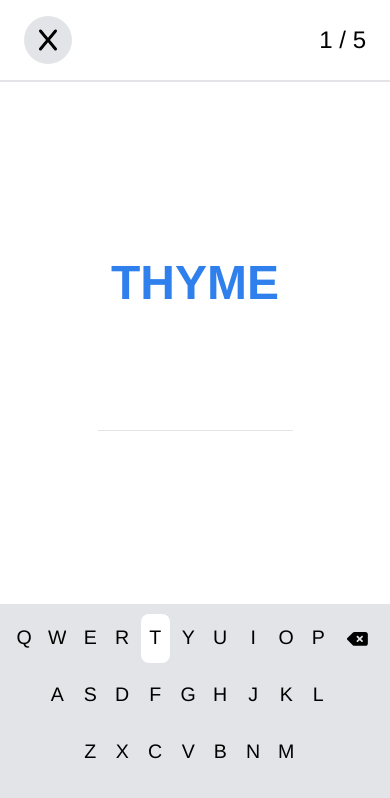
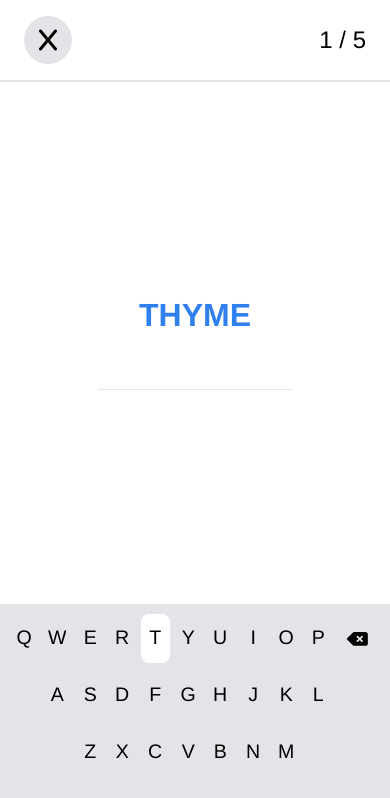
Before and after one commit to project-qwerty/project-qwerty, a Vue app: page /practice in a window 390 px wide. Shown: the top 798 px of the page. Built offline with nearby package versions, Linux system fonts and the light colour scheme.

Commit message:
adjust sizing of input/target words on mobile and allow them to wrap

```diff
--- a/src/components/Keyboard.vue
+++ b/src/components/Keyboard.vue
@@ -72,7 +72,6 @@
 
 
 <style scoped>
-
   .keyboard {
     height: 100%;
 
@@ -90,6 +89,7 @@
     --relative-height: 280;
 
     --gap: 1%;
+
     column-gap: var(--gap);
     /* this makes the row gap relative to the width instead of height, ie equal to the column-gap */
     row-gap: calc(var(--gap) * var(--relative-width) / var(--relative-height));
--- a/src/components/Modal.vue
+++ b/src/components/Modal.vue
@@ -88,7 +88,7 @@
   .modal {
     width: var(--width);
     height: var(--height);
-    margin: var(--medium-gap);
+    margin: var(--thin-gap);
 
     box-sizing: border-box;
     padding: 2em;
--- a/src/views/Practice.vue
+++ b/src/views/Practice.vue
@@ -320,7 +320,7 @@
         }
       },
       renderedInput(input) {
-        return this.renderedText(input).replaceAll(' ', '\xa0\xa0');
+        return this.renderedText(input).replaceAll(' ', '\xa0\u200B\xa0');
       },
       handleKeystroke(key) {
         if (!this.enabledKeys.includes(key)) {
@@ -543,11 +543,25 @@
     }
   }
 
+  /* mobile */
+
   @media screen and (max-width: 960px) {
     .keyboard-wrapper {
       height: 220px;
 
-      padding: 10px;
+      padding: var(--thin-gap);
+    }
+
+    .readout > .target {
+      font-size: 32px;
+    }
+
+    .readout > .input {
+      font-size: 40px;
+    }
+
+    .modal-contents h1 {
+      font-size: 40px;
     }
   }
 </style>
```
